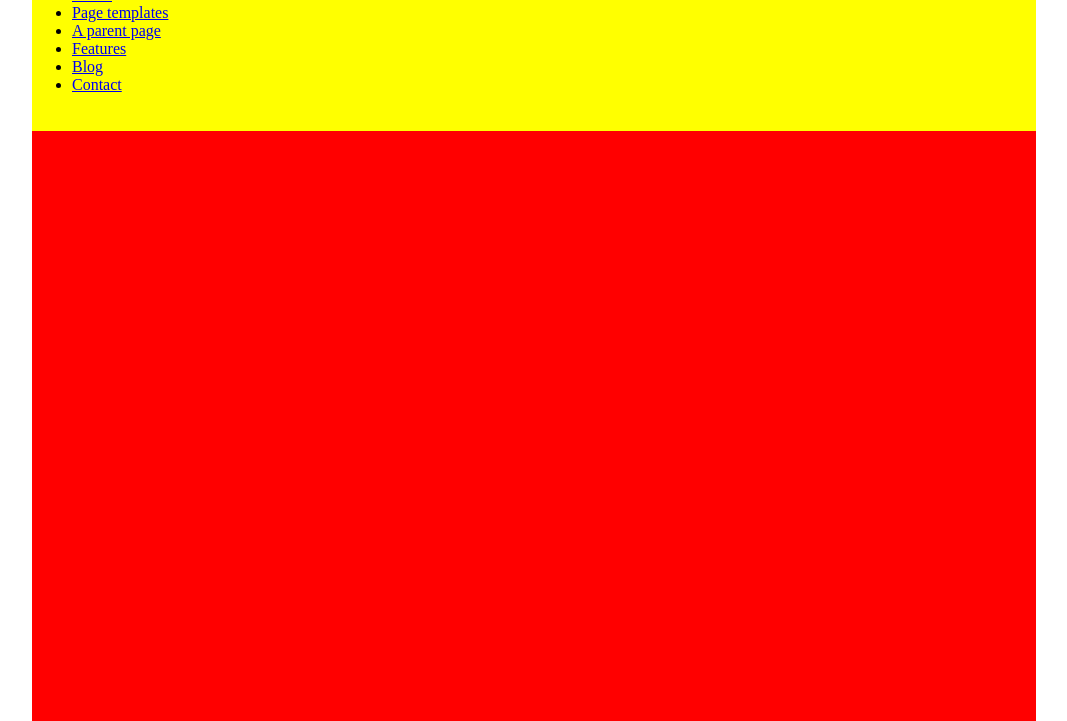
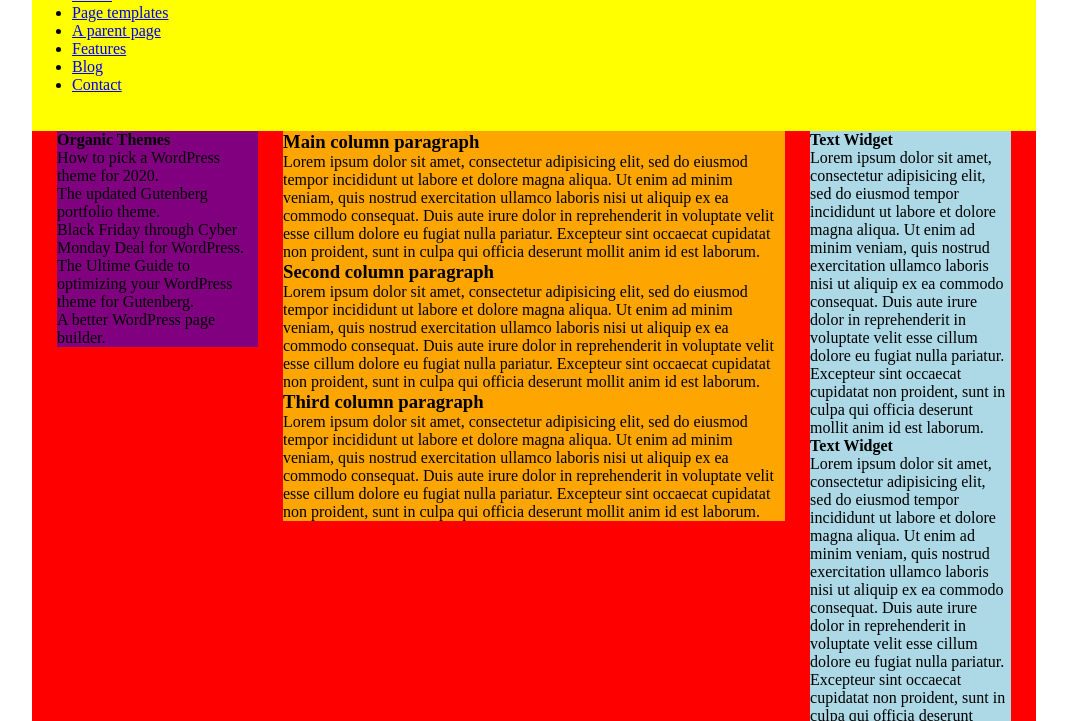
Before and after one commit to ailequal/htmlcss-struttura-wp, a plain HTML site: page index.html in a window 1280 px wide. Shown: the part 79-800 px from the top of the page, without its empty margins (106-1173 px from the left). Drawn offline with Linux system fonts and the light colour scheme.

Commit message:
Finished creating the main page layout

```diff
--- a/css/style.css
+++ b/css/style.css
@@ -19,12 +19,37 @@ body {
 
 /* main */
 .main {
-height: 600px;
-background-color: red;
+  background-color: red;
+}
+.main::after {
+  content: '';
+  display: table;
+  clear: both;
+}
+
+.col-left {
+  float: left;
+  width: 20%;
+  margin-left: 2.5%;
+  background-color: purple;
+}
+
+.col-main {
+  float: left;
+  width: 50%;
+  margin: 0 2.5% 0 2.5%;
+  background-color: orange;
+}
+
+.col-right {
+  float: left;
+  width: 20%;
+  margin-right: 2.5%;
+  background-color: lightblue;
 }
 
 /* footer */
 .footer {
-height: 100px;
-background-color: blue;
+  height: 100px;
+  background-color: blue;
 }
--- a/index.html
+++ b/index.html
@@ -31,27 +31,39 @@
   <!-- main -->
   <main class="main">
     <div class="col-left feed-rss">
-      <h4></h4>
-      <p></p>
+      <h4>Organic Themes</h4>
+      <p>How to pick a WordPress theme for 2020.</p>
+      <p>The updated Gutenberg portfolio theme.</p>
+      <p>Black Friday through Cyber Monday Deal for WordPress.</p>
+      <p>The Ultime Guide to optimizing your WordPress theme for Gutenberg.</p>
+      <p>A better WordPress page builder.</p>
     </div>
     <div class="col-main">
-      <div class="main-content">
-        <h3></h3>
-        <p></p>
+      <div class="content-main">
+        <h3>Main column paragraph</h3>
+        <p>Lorem ipsum dolor sit amet, consectetur adipisicing elit, sed do eiusmod tempor incididunt ut labore et dolore magna aliqua. Ut enim ad minim veniam, quis nostrud exercitation ullamco laboris nisi ut aliquip ex ea commodo consequat. Duis aute irure dolor in reprehenderit in voluptate velit esse cillum dolore eu fugiat nulla pariatur. Excepteur sint occaecat cupidatat non proident, sunt in culpa qui officia deserunt mollit anim id est laborum.</p>
       </div>
-      <div class="main-content">
-        <h3></h3>
-        <p></p>
+      <div class="content-main">
+        <h3>Second column paragraph</h3>
+        <p>Lorem ipsum dolor sit amet, consectetur adipisicing elit, sed do eiusmod tempor incididunt ut labore et dolore magna aliqua. Ut enim ad minim veniam, quis nostrud exercitation ullamco laboris nisi ut aliquip ex ea commodo consequat. Duis aute irure dolor in reprehenderit in voluptate velit esse cillum dolore eu fugiat nulla pariatur. Excepteur sint occaecat cupidatat non proident, sunt in culpa qui officia deserunt mollit anim id est laborum.</p>
       </div>
-      <div class="main-content">
-        <h3></h3>
-        <p></p>
+      <div class="content-main">
+        <h3>Third column paragraph</h3>
+        <p>Lorem ipsum dolor sit amet, consectetur adipisicing elit, sed do eiusmod tempor incididunt ut labore et dolore magna aliqua. Ut enim ad minim veniam, quis nostrud exercitation ullamco laboris nisi ut aliquip ex ea commodo consequat. Duis aute irure dolor in reprehenderit in voluptate velit esse cillum dolore eu fugiat nulla pariatur. Excepteur sint occaecat cupidatat non proident, sunt in culpa qui officia deserunt mollit anim id est laborum.</p>
       </div>
     </div>
     <div class="col-right">
       <div class="widget">
-        <h4></h4>
-        <p></p>
+        <h4>Text Widget</h4>
+        <p>Lorem ipsum dolor sit amet, consectetur adipisicing elit, sed do eiusmod tempor incididunt ut labore et dolore magna aliqua. Ut enim ad minim veniam, quis nostrud exercitation ullamco laboris nisi ut aliquip ex ea commodo consequat. Duis aute irure dolor in reprehenderit in voluptate velit esse cillum dolore eu fugiat nulla pariatur. Excepteur sint occaecat cupidatat non proident, sunt in culpa qui officia deserunt mollit anim id est laborum.</p>
+      </div>
+      <div class="widget">
+        <h4>Text Widget</h4>
+        <p>Lorem ipsum dolor sit amet, consectetur adipisicing elit, sed do eiusmod tempor incididunt ut labore et dolore magna aliqua. Ut enim ad minim veniam, quis nostrud exercitation ullamco laboris nisi ut aliquip ex ea commodo consequat. Duis aute irure dolor in reprehenderit in voluptate velit esse cillum dolore eu fugiat nulla pariatur. Excepteur sint occaecat cupidatat non proident, sunt in culpa qui officia deserunt mollit anim id est laborum.</p>
+      </div>
+      <div class="widget">
+        <h4>Text Widget</h4>
+        <p>Lorem ipsum dolor sit amet, consectetur adipisicing elit, sed do eiusmod tempor incididunt ut labore et dolore magna aliqua. Ut enim ad minim veniam, quis nostrud exercitation ullamco laboris nisi ut aliquip ex ea commodo consequat. Duis aute irure dolor in reprehenderit in voluptate velit esse cillum dolore eu fugiat nulla pariatur. Excepteur sint occaecat cupidatat non proident, sunt in culpa qui officia deserunt mollit anim id est laborum.</p>
       </div>
     </div>
   </main>
@@ -59,9 +71,12 @@
 
   <!-- footer -->
   <footer class="footer">
-    <i class="fab fa-facebook-square"></i>
-    <i class="fab fa-instagram"></i>
-    <i class="fab fa-github-square"></i>
+    <h6>Designed and written by Elia Pari.</h6>
+    <div class="social">
+      <i class="fab fa-facebook-square"></i>
+      <i class="fab fa-instagram"></i>
+      <i class="fab fa-github-square"></i>
+    </div>
   </footer>
   <!-- /footer -->
 
```
